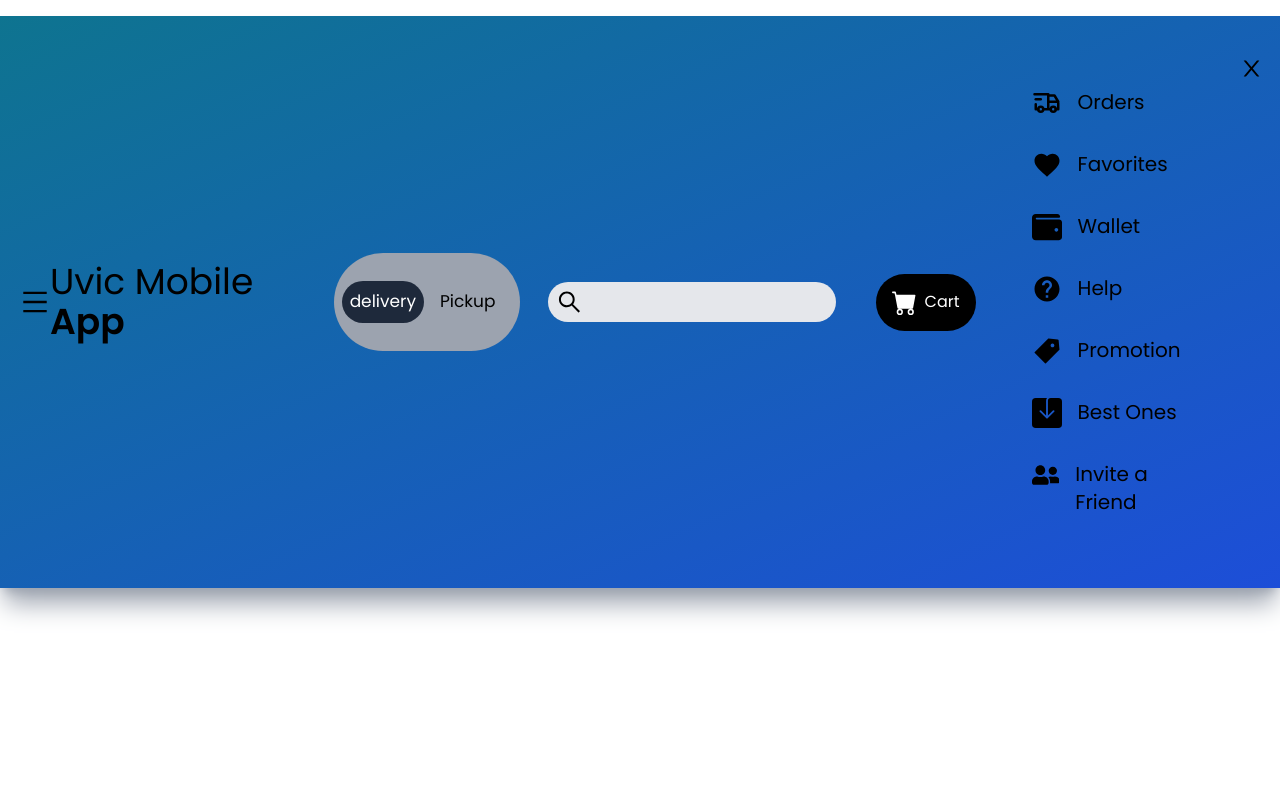
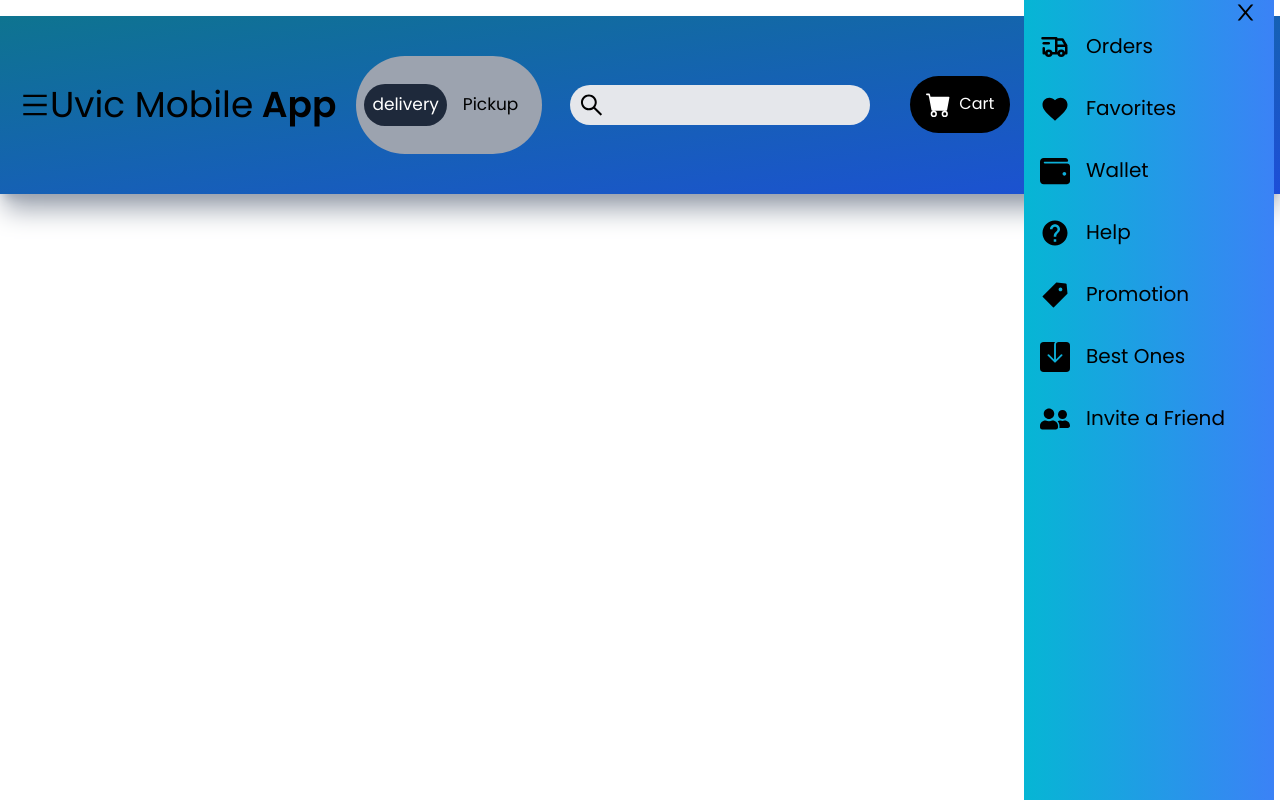
Before and after one commit to ITS20PM/Delivery_app, a React (Create React App) app: page / in a window 1280 px wide. Built offline with nearby package versions, Linux system fonts and the light colour scheme.

Commit message:
finish nav bar

```diff
--- a/src/App.js
+++ b/src/App.js
@@ -1,5 +1,6 @@
 import './App.css';
 import NavBar from './Components/NavBar';
+
 
 function App() {
 
--- a/src/Components/NavBar.jsx
+++ b/src/Components/NavBar.jsx
@@ -8,13 +8,15 @@ import {MdFavorite, MdHelp} from 'react-icons/md';
 
 function NavBar() {
 
-    const [nav, set_nav] = useState(false);
+    const [nav, setNav] = useState(false);
 
     return (
         <div className='max-w-[1640px] mx-auto flex jutisfy-between items-center p-5'>
 
+
+
             <div className='flex items-center'>
-                <div onclick={() => set_nav(!nav)} className='cursor-pointer'>
+                <div onclick={() => setNav(!nav)} className='cursor-pointer'>
                     <AiOutlineMenu size={30} />
                 </div>
 
@@ -38,11 +40,19 @@ function NavBar() {
                 Cart
             </button>
 
+            {/* overlay */}
+            {nav ? <div className='bg-black/80 fixed w-full h-screen z-10 top-0 left-0'></div>: ''}
 
-            <div>
-                <AiOutlineClose size={25} onClick={() => set_nav(!nav)} className='absolute right-4 top:4 cursor-pointer'/>
+            {/* side drawer menu */}
+            <div className={nav ? 'fixed top-0 left-0 w-[300px] h-screen bg-white z-10 duration-300'
+                :"fixed top-0 left-[80%] w-[250px] h-screen bg-gradient-to-r from-cyan-500 to-blue-500 bg-opacity-50 z-10 duration-300"}>
+                <AiOutlineClose
+                    onClick={() => setNav(!nav)}
+                    size={25}
+                    className='absolute right-4 top:4 cursor-pointer'
+                />
 
-                <nav className='mx-10'>
+                <nav>
                     <ul className='flex flex-col p-4 text-grey-800'>
                         <li className='text-xl py-4 flex'><TbTruckDelivery size={30} className="mr-4"/>Orders</li>
                         <li className='text-xl py-4 flex'><MdFavorite size={30} className='mr-4'/>Favorites</li>
```
